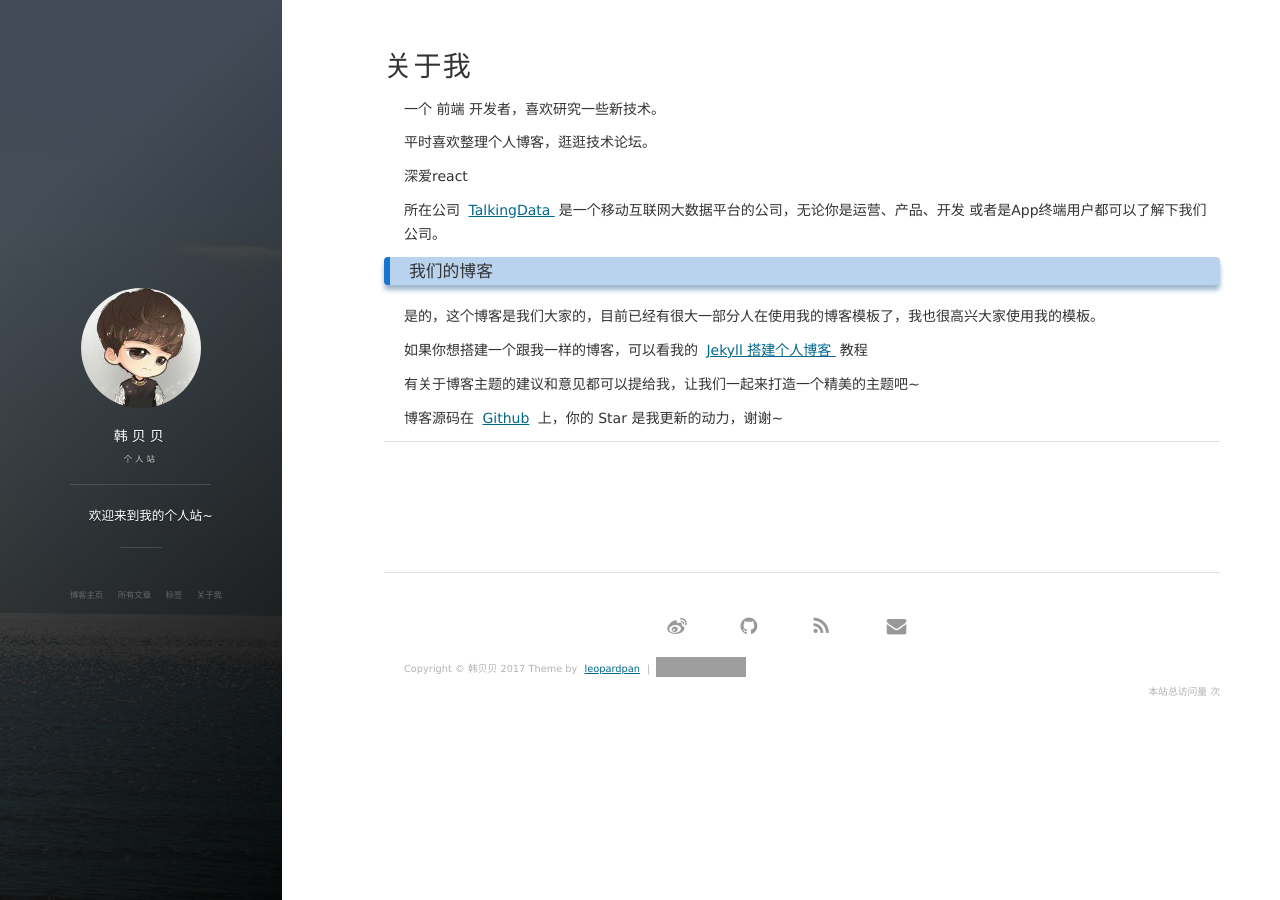
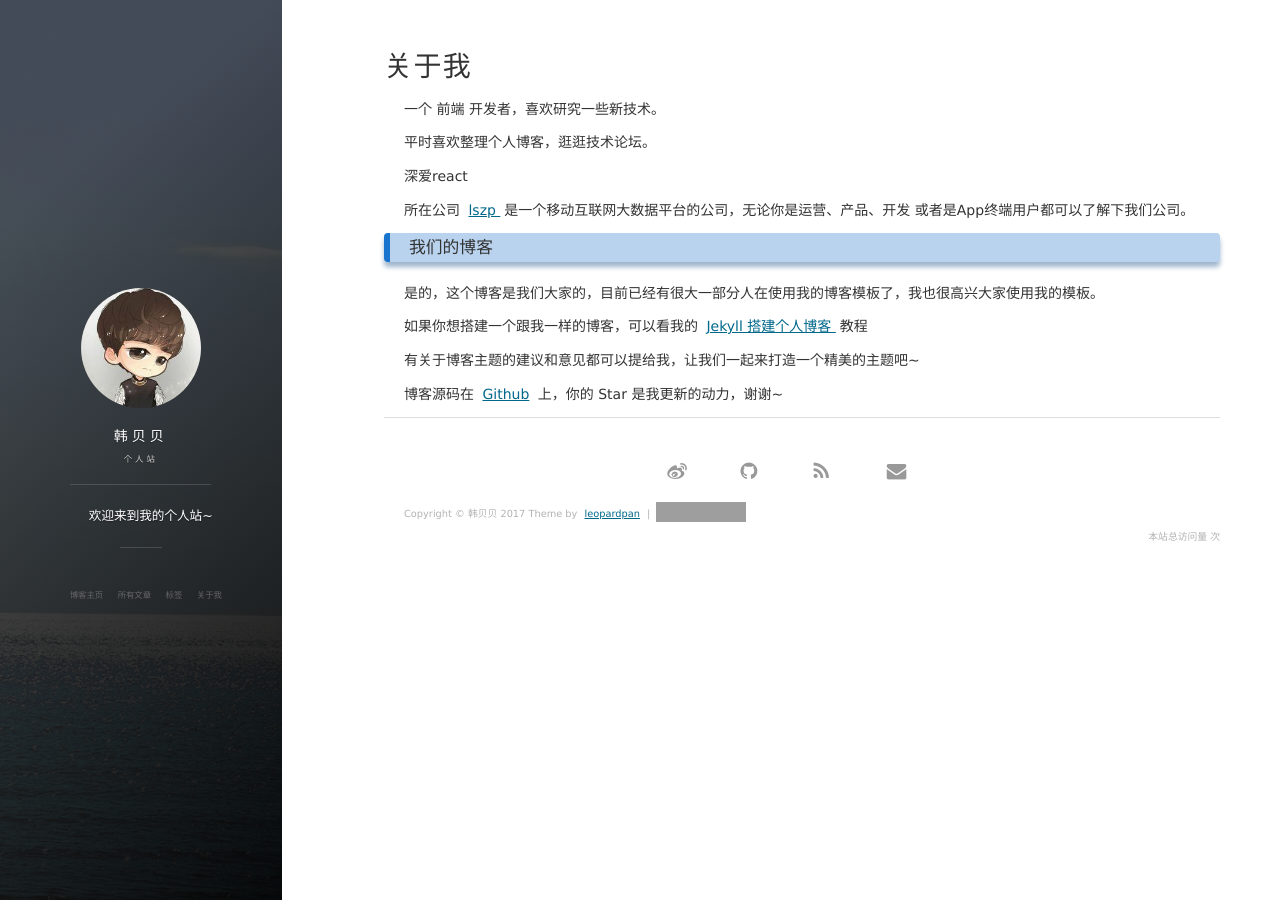
Before and after one commit to han88829/han88829.github.io, a Jekyll site: the page built from about.md, in a window 1280 px wide. Built offline with Jekyll 4.4.1, drawn with Linux system fonts in a browser that asks for light colours; nearby versions of some CDN libraries; comment, search, counter and statistics services are not loaded; grey boxes are pictures that could not be loaded.

Commit message:
关于修改

```diff
--- a/about.md
+++ b/about.md
@@ -12,7 +12,7 @@ title: 关于我
 <p>
 
 所在公司
-<a target="_blank" href="http://lszpcn.com/"> TalkingData </a>
+<a target="_blank" href="http://lszpcn.com/"> lszp </a>
 是一个移动互联网大数据平台的公司，无论你是运营、产品、开发 或者是App终端用户都可以了解下我们公司。
 <p>
 
@@ -41,5 +41,3 @@ title: 关于我
 <p>
 
 博客源码在 <a target="_blank" href='https://github.com/han88829/han88829.github.io'>Github</a> 上，你的 Star 是我更新的动力，谢谢~
-
-{% include comments.html %}
```
